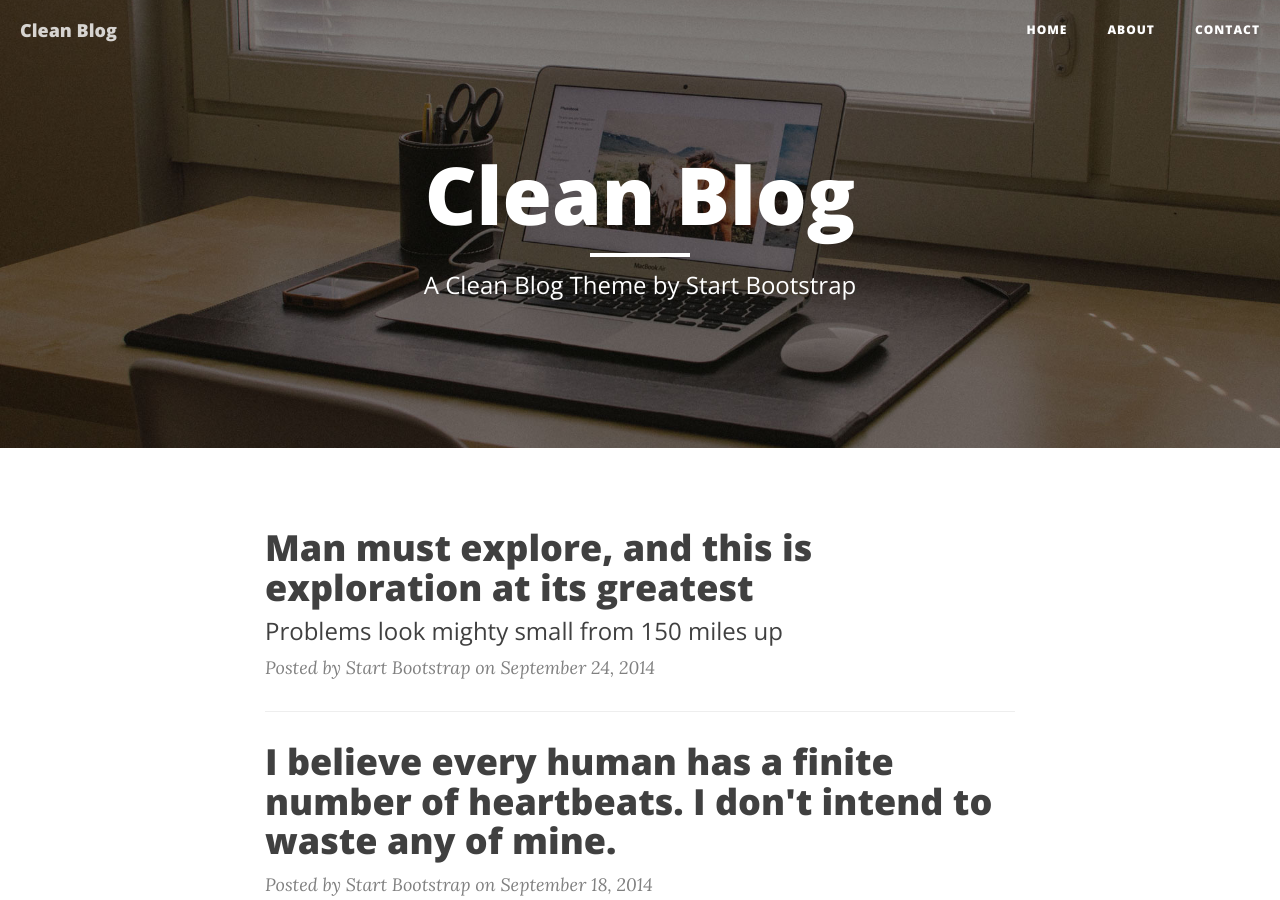
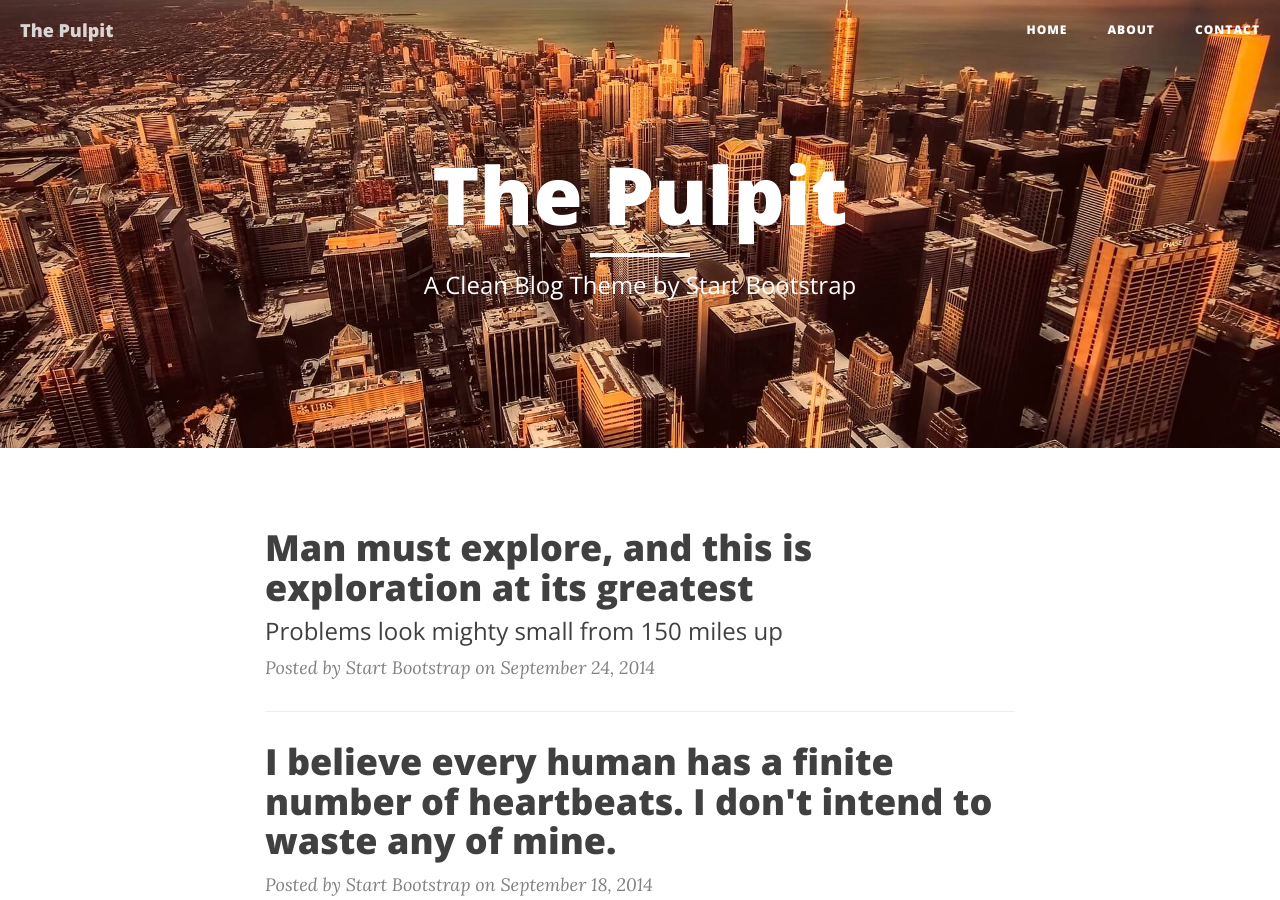
Before and after one commit to thepulpit/thepulpit.github.io, a Jekyll site: the page built from index.html, in a window 1280 px wide and 900 px high. Built offline with Jekyll 4.4.1, drawn with Linux system fonts in a browser that asks for light colours; nearby versions of some CDN libraries; the list of posts is cut into pages by our own code.

Commit message:
a couple of changes

```diff
--- a/_config.yml
+++ b/_config.yml
@@ -1,5 +1,5 @@
 # Site settings
-title: Clean Blog
+title: The Pulpit
 header-img: img/home-bg.jpg
 email: your-email@yourdomain.com
 copyright_name: Your/Project/Corporate Name
```
Also changed, not shown: Gemfile.lock, img/home-bg.jpg, readme.md (added).
